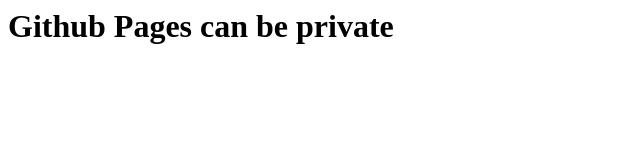
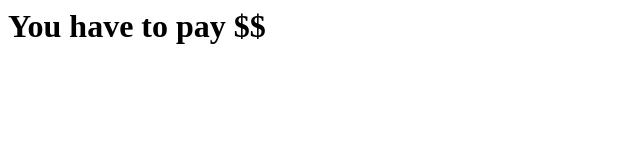
Before and after one commit to Xx-AmrHossam-xX/githubPage-3, a plain HTML site: page index.html in a window 1280 px wide. Shown: the whole page, without its empty margins (0-640 px from the left). Drawn offline with Linux system fonts and the light colour scheme.

Commit message:
Update index.html

```diff
--- a/index.html
+++ b/index.html
@@ -1 +1 @@
-<h1>Github Pages can be private </h1>
+<h1>You have to pay <bold>$$</bold and upgrade the account inorder to have a private github page !</h1>
```
